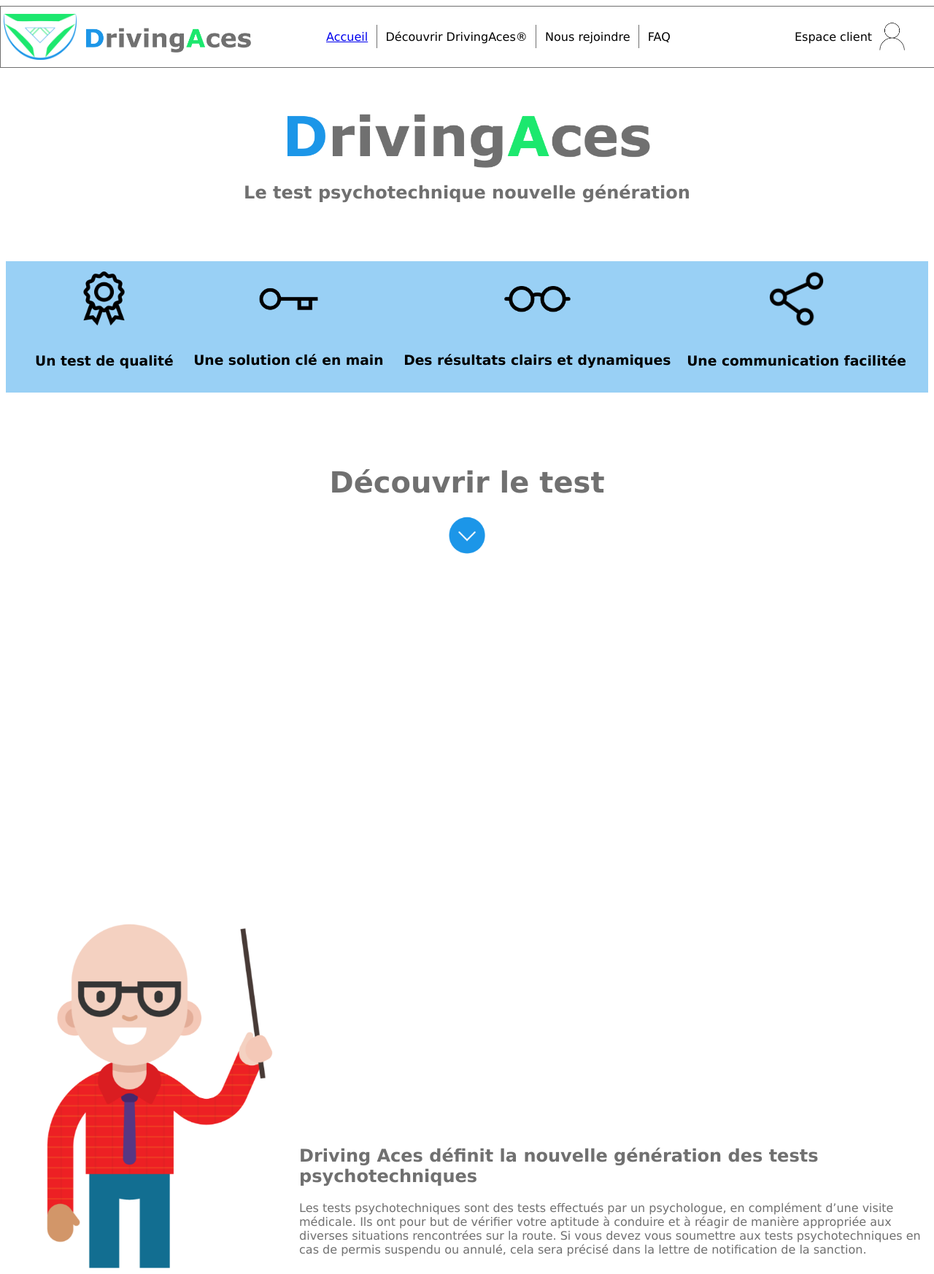
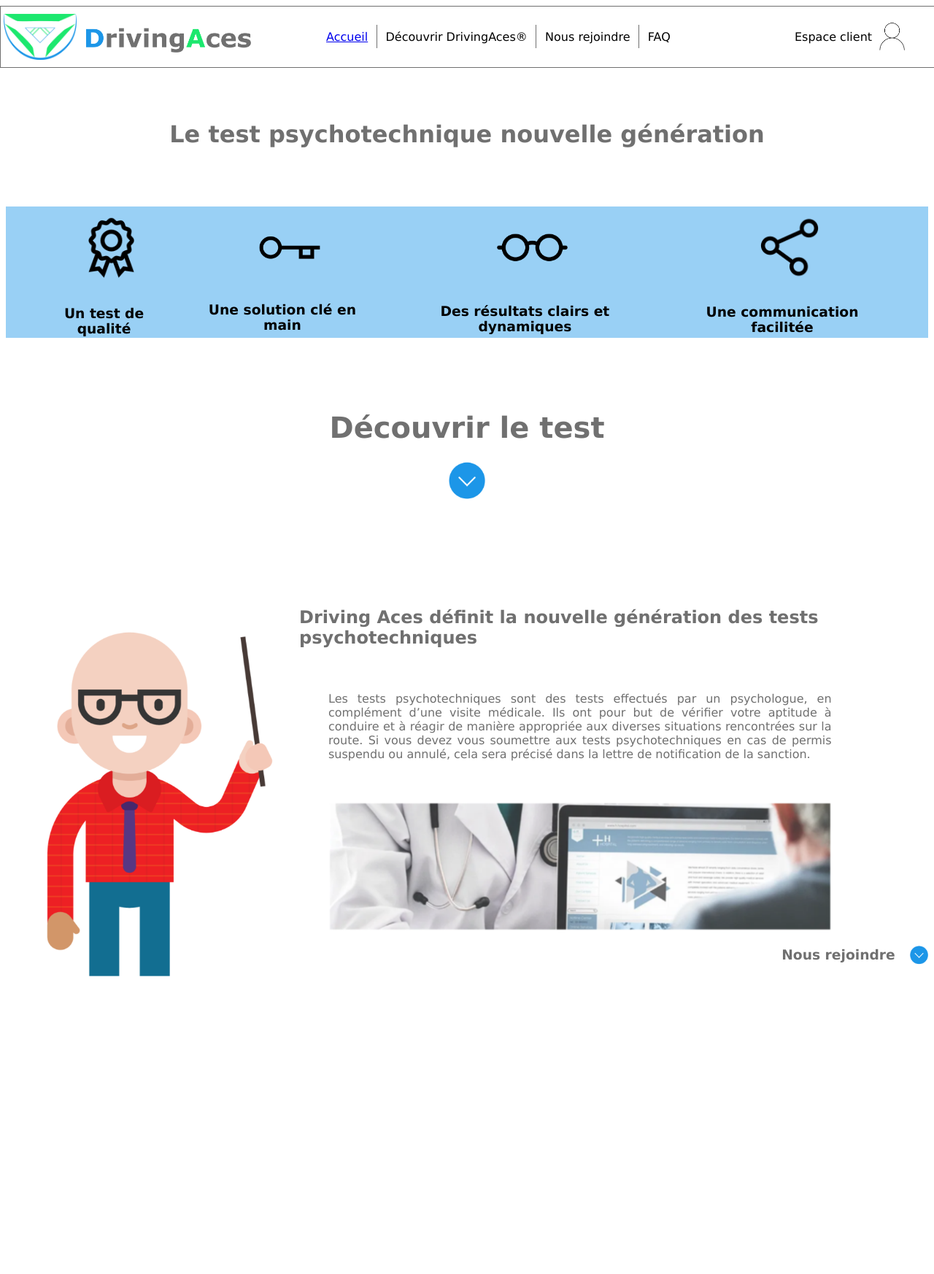
Before and after one commit to ossoua/APP, a PHP site: page / in a window 1280 px wide. Shown: the whole page at 73% size. After the commit the page ends 1338 px from the top, so only its background shows below. Run offline with PHP 8.4, Linux system fonts and the light colour scheme.

Commit message:
maj accueil

```diff
--- a/index.html
+++ b/index.html
@@ -37,7 +37,6 @@
         </header>
 
         <section id="page_accueil">
-          <img id="titre" src="img/DrivingAces.png" alt="titre_accueil">
           <h1>Le test psychotechnique nouvelle génération</h1>
 
           <div class="bandeau">
@@ -70,8 +69,17 @@
           <img id="personnage_presentation" src="img/personnage3@2x.png" alt="personnage3">
           <div class="texte">
             <h2>Driving Aces définit la nouvelle génération des tests psychotechniques</h2>
-            <p>Les tests psychotechniques sont des tests effectués par un psychologue, en complément d’une visite médicale. Ils ont pour but de vérifier votre aptitude à conduire et à réagir de manière appropriée aux diverses situations rencontrées sur la route. Si vous devez vous soumettre aux tests psychotechniques en cas de permis suspendu ou annulé, cela sera précisé dans la lettre de notification de la sanction.</p>
+            <p>
+              Les tests psychotechniques sont des tests effectués par un psychologue, en complément d’une visite médicale. Ils ont pour but de vérifier votre aptitude à conduire et à réagir de manière appropriée aux diverses situations rencontrées sur la route. Si vous devez vous soumettre aux tests psychotechniques en cas de permis suspendu ou annulé, cela sera précisé dans la lettre de notification de la sanction.
+
+            </p>
+            <img id="discover" src="img/img_decouvrir@2x.png" alt="image_decouvrir">
+            <div class="nous_rejoindre">
+              <h3>Nous rejoindre</h3>
+              <img src="img/suivant@2x.png" alt="icone_suivant_2" height="40px">
+            </div>
           </div>
+
         </section>
 
       <div id="">
--- a/stylesheets/style_accueil.css
+++ b/stylesheets/style_accueil.css
@@ -32,7 +32,7 @@
 
 section{
   margin: auto;
-  min-height: 800px;
+  min-height: 600px;
 }
 
 .bandeau{
@@ -54,8 +54,39 @@
 #personnage_presentation{
   display: block;
   height: 500px;
+  flex: 2;
 }
 
 .text{
+
+  display: flex;
+  flex-direction: column;
+  justify-content: center;
+  align-items: center;
+}
+
+h1{
+  font-size: 2em;
+}
+
+#discover{
+  width: 80%;
+  padding-left: 40px;
+}
+
+p{
+  justify-content: center;
+  padding: 40px;
+  width: 80%;
   text-align: justify;
 }
+
+.nous_rejoindre{
+  display: flex;
+  justify-content: flex-end;
+  align-items: center;
+}
+
+h3{
+  padding-right: 20px;
+}
```
Also changed, not shown: img/img_decouvrir.png (added), img/img_decouvrir@2x.png (added).
